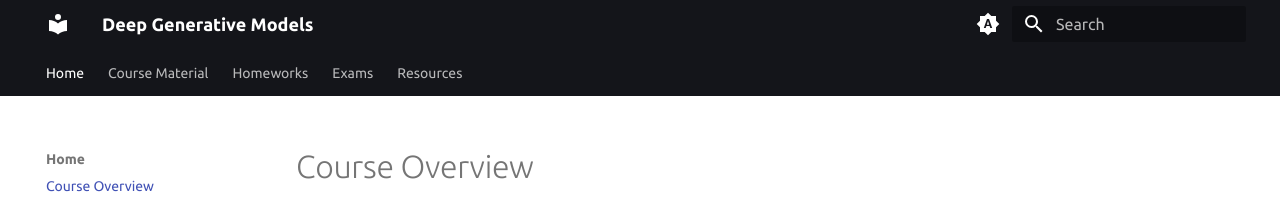
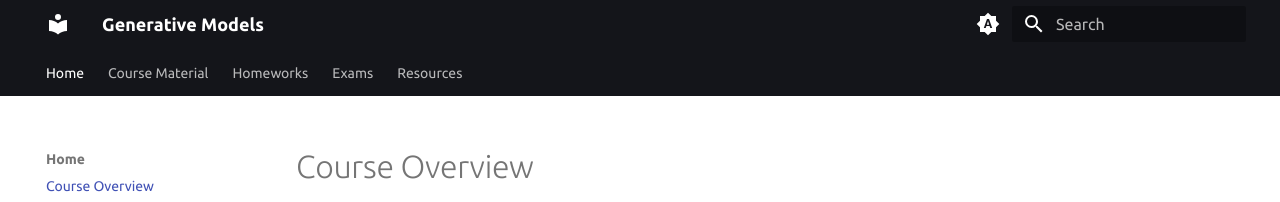
Before and after one commit to SUT-CS-GM/sut-cs-gm.github.io, an MkDocs documentation site: the page built from docs/index.md, in a window 1280 px wide. Shown: the top 202 px of the page. Built offline with MkDocs 1.6.1 and Material for MkDocs 9.7.7, drawn with Linux system fonts in a browser that asks for light colours; some web fonts are replaced.

Commit message:
Change site name

```diff
--- a/mkdocs.yml
+++ b/mkdocs.yml
@@ -1,4 +1,4 @@
-site_name: Deep Generative Models
+site_name: Generative Models
 site_url: https://sut-cs-gm.github.io
 theme:
   name: material
```
